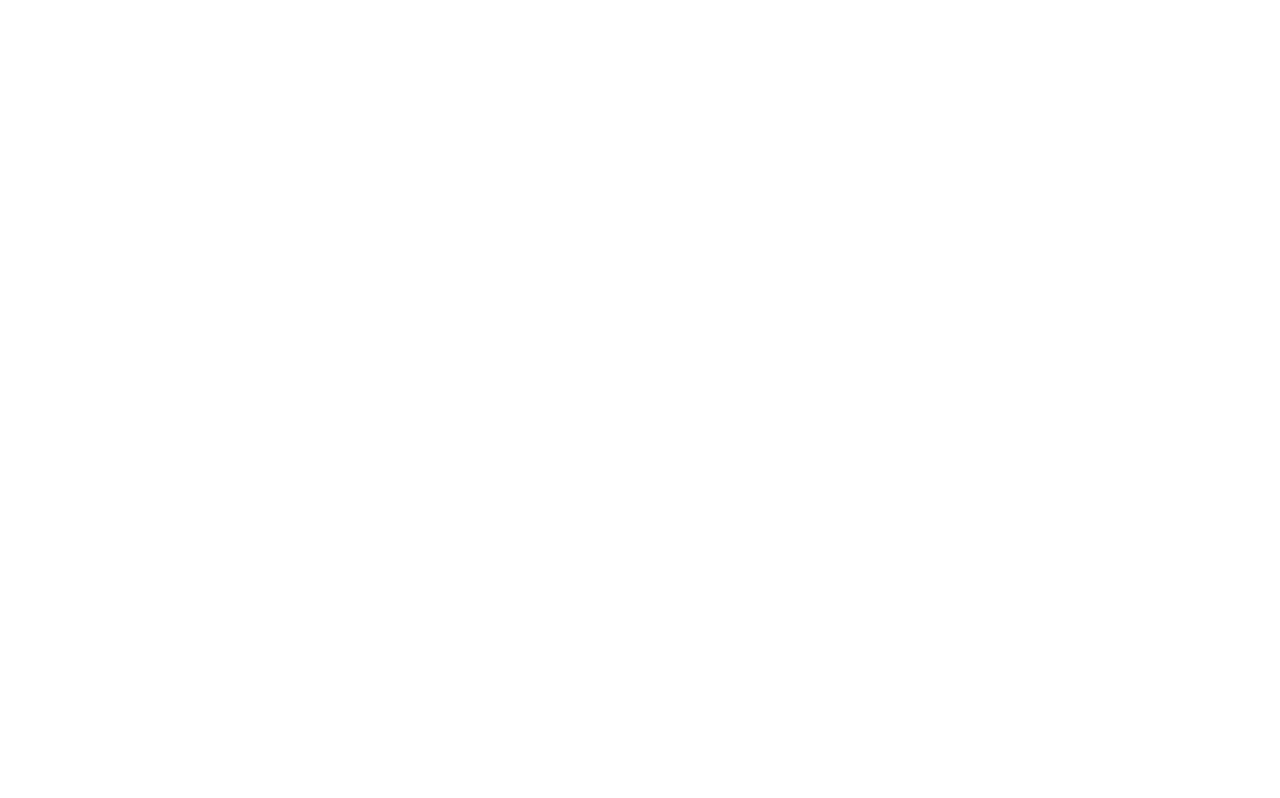
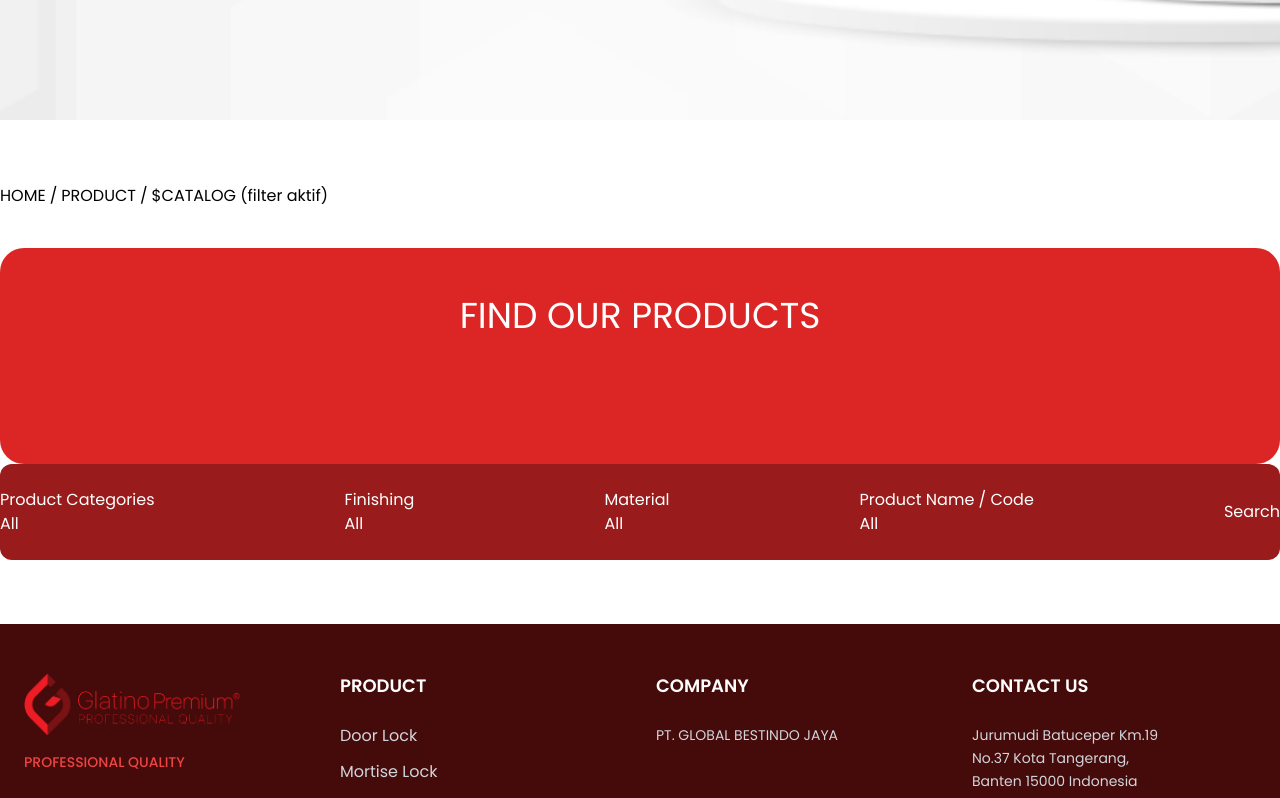
Before and after one commit to WillyamLouise807/brand-website, a Nuxt app: page /product in a window 1280 px wide. Shown: the part 740-1538 px from the top of the page. Before the commit the page ends 800 px from the top, so only its background shows below. Built offline with nearby package versions, Linux system fonts and the light colour scheme.

Commit message:
Update: product nambahin bar our product

```diff
--- a/pages/product.vue
+++ b/pages/product.vue
@@ -2,7 +2,7 @@
   <div class="font-poppins">
     <!-- Background Image Section -->
     <div
-      class="relative w-full h-[640px] bg-cover bg-center bg-no-repeat"
+      class="relative w-full h-[780px] bg-cover bg-center bg-no-repeat"
       style="background-image: url('/product.png')"
     >
       <!-- Dark Overlay (optional, untuk kontras yang lebih baik) -->
@@ -23,17 +23,57 @@
         </div>
       </div>
     </div>
+
+    <div class="container mx-auto py-16 font-poppins">
+      <div class="flex flex-row gap-1 pb-10">
+        <div>HOME</div>
+        <div>/</div>
+        <div>PRODUCT</div>
+        <div>/</div>
+        <div>$CATALOG (filter aktif)</div>
+      </div>
+      <div class="bg-red-600 rounded-3xl w-full">
+        <div class="text-white text-4xl text-center py-12 pb-32">FIND OUR PRODUCTS</div>
+      </div>
+      <div class="bg-red-800 flex flex-row text-white rounded-xl py-6 items-center justify-between">
+        <div>
+          <p>Product Categories</p>
+          All
+        </div>
+        <div>
+          <p>
+            Finishing
+          </p>
+          All
+        </div>
+        <div>
+          <p>Material</p>
+          All
+        </div>
+        <div>
+          <p>Product Name / Code</p>
+          All
+        </div>
+        <div>
+          <p></p>
+          Search
+        </div>
+      </div>
+    </div>
   </div>
+  <FooterComponent />
 </template>
 
 <script setup>
 // You can add any reactive data or methods here if needed
+import FooterComponent from '~/components/footer.vue'
 </script>
 
 <style scoped>
-
 /* Prevent text selection */
 .font-poppins {
   font-family: 'Poppins', sans-serif;
 }
+
+
 </style>
```
